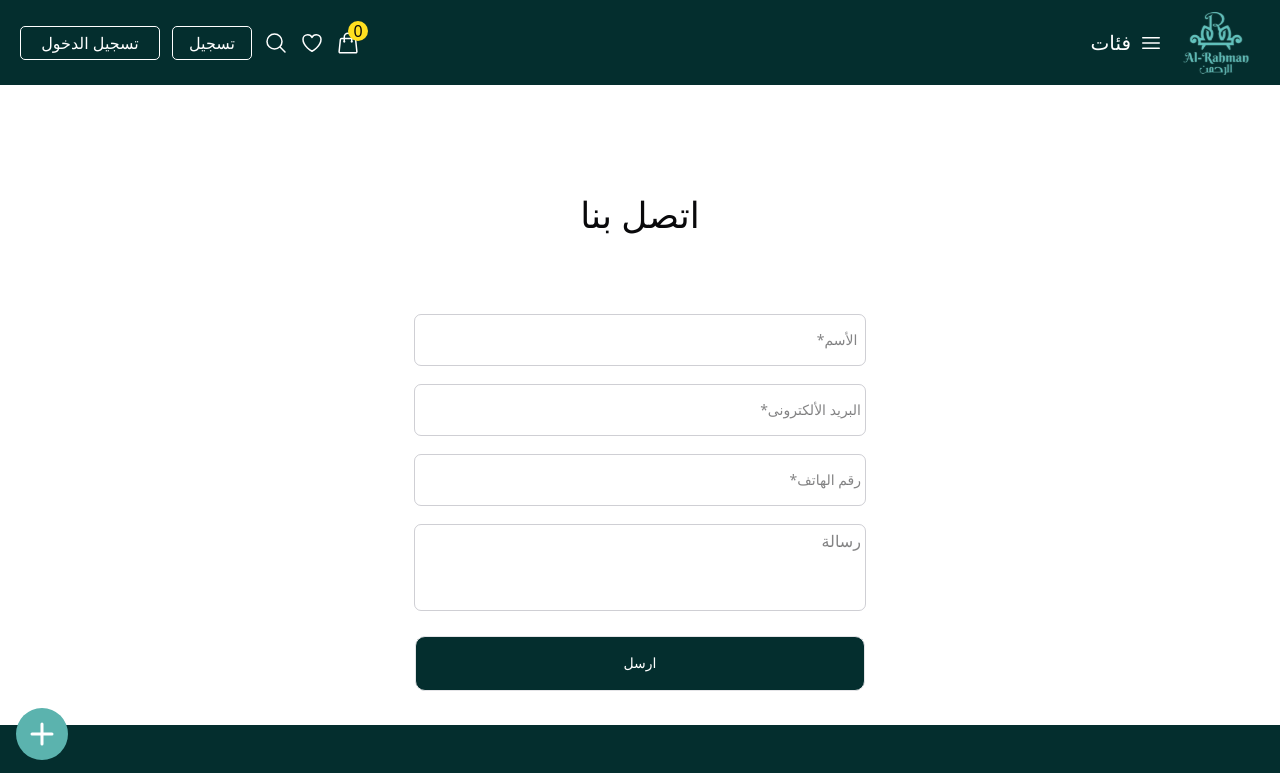
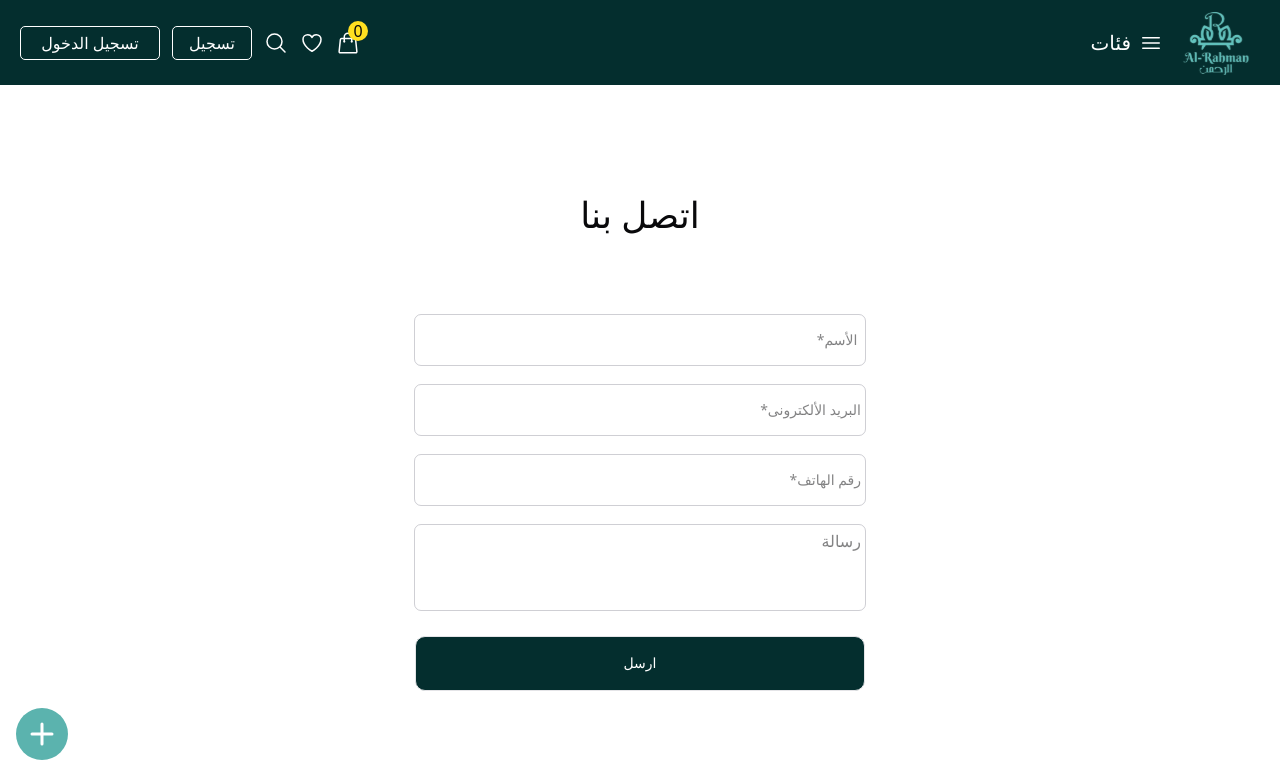
Before and after one commit to arabeen100/furniture_shopping, a React (Vite) app: page /contactUs in a window 1280 px wide. Shown: the top 773 px of the page. Built offline with nearby package versions, Linux system fonts and the light colour scheme.

Commit message:
some modifications to cotactus and footer responsive

```diff
--- a/src/components/Contactus.jsx
+++ b/src/components/Contactus.jsx
@@ -41,7 +41,7 @@ const Contactus = () =>{
 
      }
   return (
-    <div className='w-full h-160 only-667 '>
+    <div className='contact'>
       {(isSuccess)&&<p className={` fixed top-[23px] left-[50%] -translate-x-[50%] transition-all duration-400 ${showError?"translate-y-0":"-translate-y-[150px]"} bg-[#298d8dfd] p-5 rounded-[8px] w-fit mx-auto mb-2 text-white`}>{successMessage} ✔️</p>}
       <div className='h-[calc(100vh-85px)]  grid place-content-center'>
 
--- a/src/components/Footer.jsx
+++ b/src/components/Footer.jsx
@@ -7,7 +7,7 @@ import React from 'react'
 import { Link } from 'react-router-dom'
 const Footer = () => {
   return (
-    < footer>
+    < footer className="footer">
     <Link to="/" className=' relative small:top-12 top-5'><img  src={footerLogo} alt='Al-Rahman_logo' loading='lazy' />
     </Link>
     <div className='flex flex-col gap-4 text-white relative right-7 small:top-12 text-right ' >
--- a/src/index.css
+++ b/src/index.css
@@ -171,10 +171,14 @@
   --breakpoint-xlarge:1200px;
 }
 @layer utilities {
-  @media (min-width: 667px) and (max-width: 667px) {
-    .only-667 {
-      margin-top: 250px;
-      height: 450px;
+  @media (min-width: 667px) and (max-width: 932px) {
+    .contact {
+      margin-top: 130px;
+      width: 100%;
+      height: 500px;
+    }
+    .footer{
+      height:85vh ;
     }
   }
 }
```
